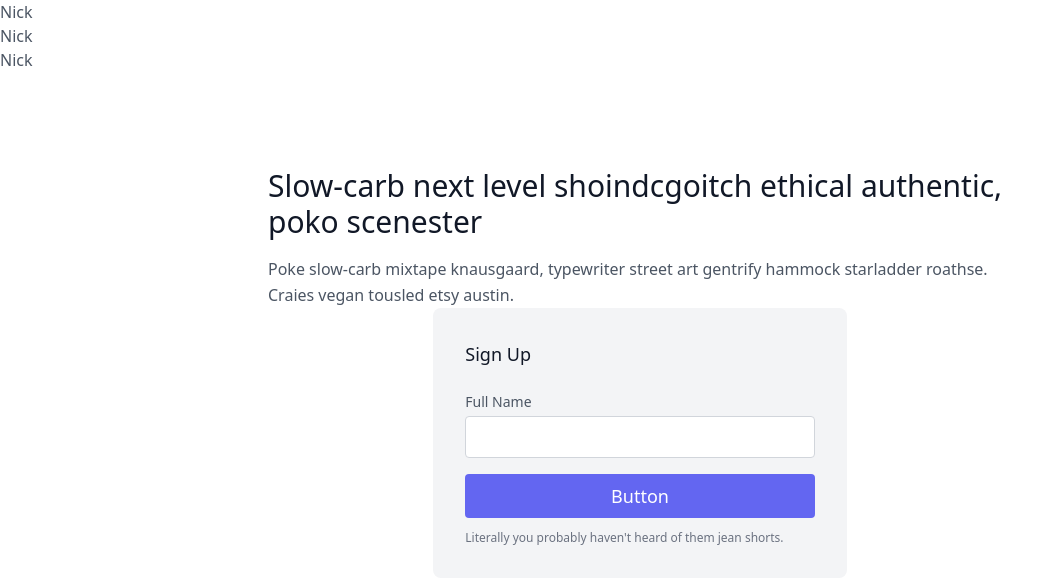
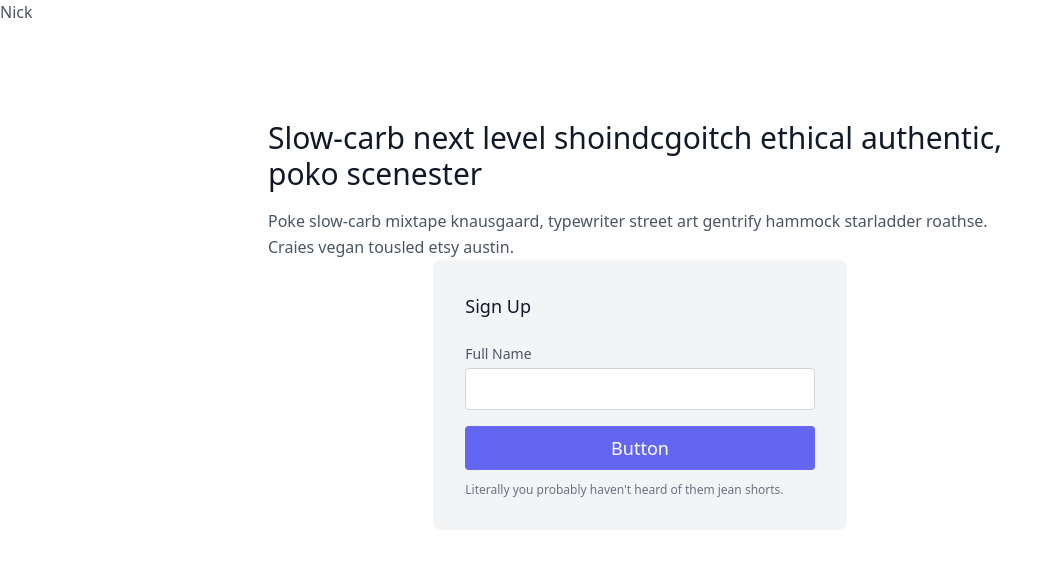
Before and after one commit to NickGofman/Active-Stage, a React (Create React App) app: page / in a window 1280 px wide. Shown: the top 584 px of the page, without its empty margins (0-1062 px from the left). Built offline with nearby package versions, Linux system fonts and the light colour scheme.

Commit message:
commit 1

```diff
--- a/src/App.js
+++ b/src/App.js
@@ -3,8 +3,7 @@ function App() {
   return (
     <section class="text-gray-600 body-font">
       <h1>Nick</h1>
-      <h1>Nick</h1>
-      <h1>Nick</h1>
+
       <div class="container px-5 py-24 mx-auto flex flex-col items-center">
         <div class="lg:w-3/5 md:w-1/2 md:pr-16 lg:pr-0 pr-0">
           <h1 class="title-font font-medium text-3xl text-gray-900">
```
